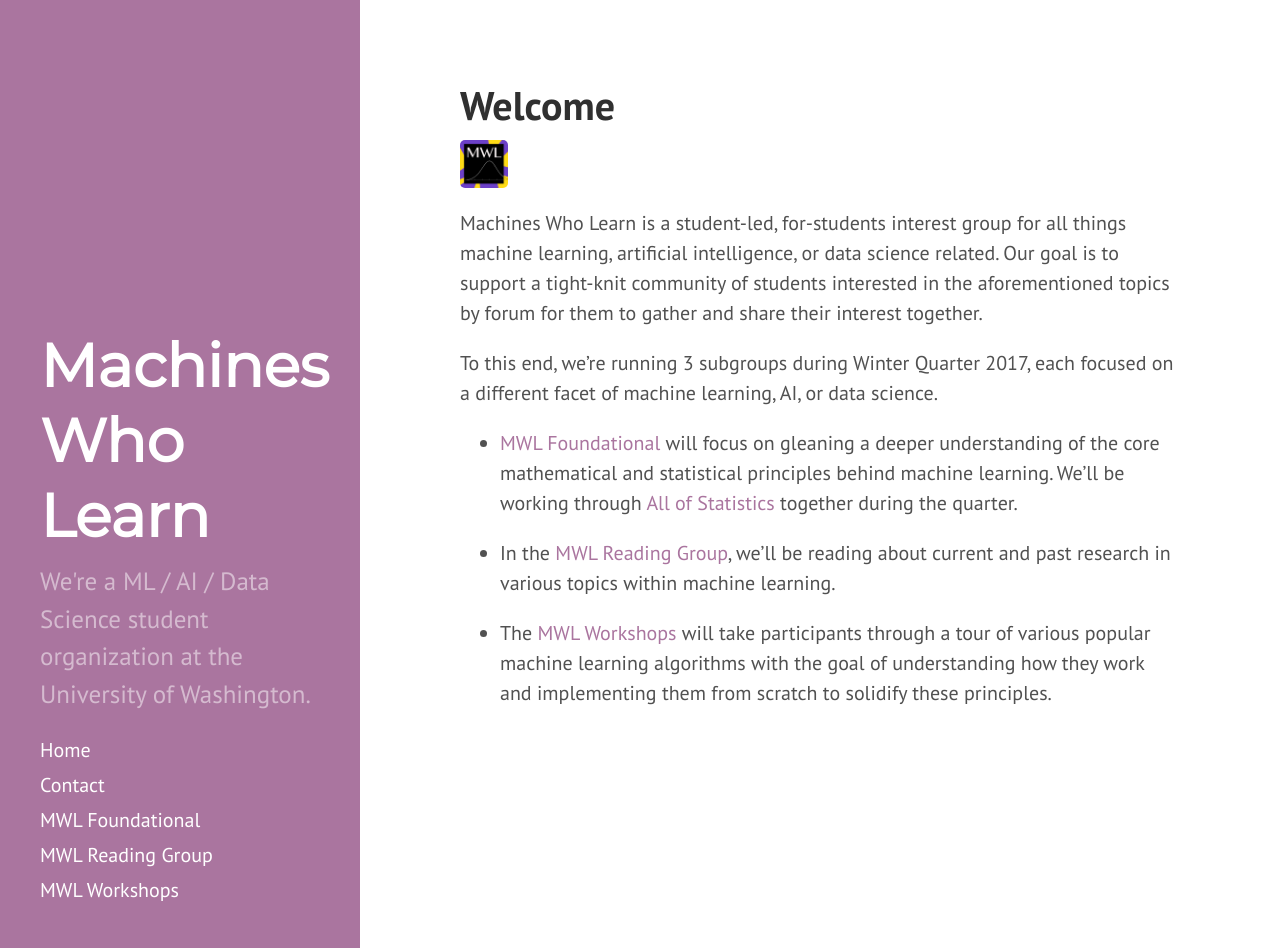
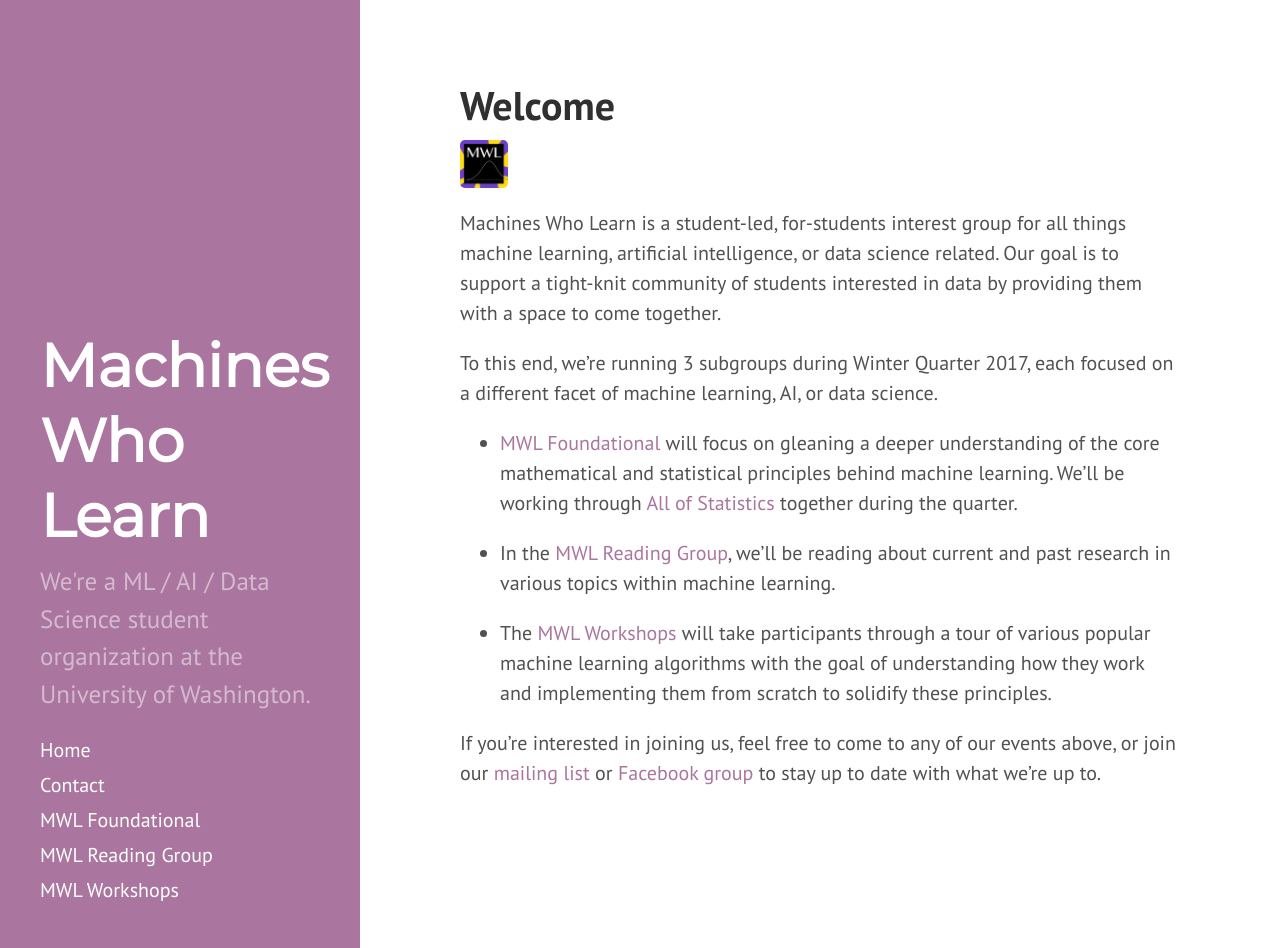
Before and after one commit to MachinesWhoLearn/machineswholearn.github.io, a Jekyll site: the page built from index.md, in a window 1280 px wide and 948 px high. Built offline with Jekyll 4.4.1, drawn with Linux system fonts in a browser that asks for light colours.

Commit message:
add info about mailing lists

```diff
--- a/index.md
+++ b/index.md
@@ -7,8 +7,8 @@ title: Welcome
 
 Machines Who Learn is a student-led, for-students interest group for all things
 machine learning, artificial intelligence, or data science related. Our goal is
-to support a tight-knit community of students interested in the aforementioned
-topics by forum for them to gather and share their interest together.
+to support a tight-knit community of students interested in data by providing
+them with a space to come together.
 
 To this end, we're running 3 subgroups during Winter Quarter 2017, each focused
 on a different facet of machine learning, AI, or data science.
@@ -26,3 +26,8 @@ during the quarter.
   tour of various popular machine learning algorithms with the goal of
   understanding how they work and implementing them from scratch to solidify
   these principles.
+
+If you're interested in joining us, feel free to come to any of our events
+above, or join our [mailing list](https://groups.google.com/forum/#!forum/machines-who-learn/join) or
+[Facebook group](https://www.facebook.com/groups/MachinesWhoLearn) to stay up to
+date with what we're up to.
```
Also changed, not shown: contact.md (+2 -1 lines).
